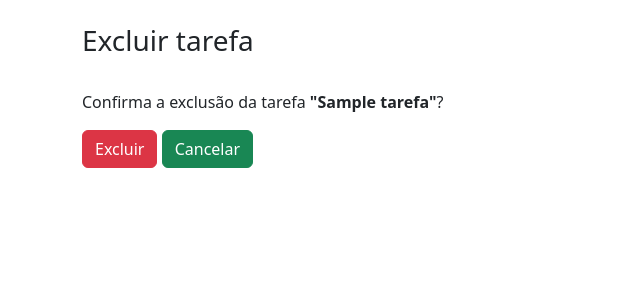
After one commit to luisribeiro1/python_crud, a Django app: page /excluir/1/ in a window 1280 px wide. The commit adds this page. Shown: the top 300 px of the page, without its empty margins (0-640 px from the left). Run offline with Django 5.2, Linux system fonts and the light colour scheme; tables that the repository leaves empty hold one stand-in row (values such as "Sample post").

Commit message:
28/08/2024 - Finalização dos botões de Editar e Excluir tarefas

```diff
--- /dev/null
+++ b/tarefas/projeto/app/templates/app_html/excluir_tarefa.html
@@ -0,0 +1,40 @@
+<!DOCTYPE html>
+<html lang="en">
+
+<head>
+    <meta charset="UTF-8">
+    <meta name="viewport" content="width=device-width, initial-scale=1.0">
+    <title>Tarefas</title>
+    <link rel="shortcut icon" href="#" />
+    <link rel="stylesheet" href="https://cdn.jsdelivr.net/npm/bootstrap-icons@1.11.3/font/bootstrap-icons.min.css">
+    <link href="https://cdn.jsdelivr.net/npm/bootstrap@5.3.3/dist/css/bootstrap.min.css" rel="stylesheet"
+        integrity="sha384-QWTKZyjpPEjISv5WaRU9OFeRpok6YctnYmDr5pNlyT2bRjXh0JMhjY6hW+ALEwIH" crossorigin="anonymous">
+</head>
+
+<style>
+    h3 {text-align: center;}
+</style>
+
+<body>
+
+    <div class="container mt-4">
+
+        <div class="mb-4 d-flex justify-content-between">
+
+            <h3>Excluir tarefa</h3>
+
+        </div>
+
+        <p>Confirma a exclusão da tarefa <strong>"{{ tarefa.titulo }}"</strong>?</p>
+
+        <form method="post" action="">
+            {% csrf_token %}
+            <button type="submit" class="btn btn-danger">Excluir</button>
+            <a href="{% url 'rotaTarefas' %}" class="btn btn-success">Cancelar</a>
+        </form>
+
+    </div>
+
+</body>
+
+</html>
--- a/tarefas/projeto/app/templates/app_html/lista_tarefas.html
+++ b/tarefas/projeto/app/templates/app_html/lista_tarefas.html
@@ -47,8 +47,8 @@
                 <td>{{ tarefa.responsavel }}</td>
                 <td>{{ tarefa.status|yesno:"Concluída,Não concluída" }}</td>
                 <td>
-                    <a href="#" class="me-3"><i class="bi bi-pencil-square"></i></a>
-                    <a href="#"><i class="bi bi-trash text-danger"></i></a>
+                    <a href="{% url 'rotaEditarTarefa' tarefa.id_tarefa %}" class="me-3"><i class="bi bi-pencil-square"></i></a>
+                    <a href="{% url 'rotaExcluirTarefa' tarefa.id_tarefa %}"><i class="bi bi-trash text-danger"></i></a>
                 </td>
             </tr>
             {% endfor %}
--- a/tarefas/projeto/app/urls.py
+++ b/tarefas/projeto/app/urls.py
@@ -1,8 +1,9 @@
 from django.urls import path
-from .views import listar_tarefas, criar_tarefa
+from .views import listar_tarefas, criar_tarefa, editar_tarefa, excluir_tarefa
 
 urlpatterns = [
-    path('', listar_tarefas, name='rotaTarefas'),
-    path('nova/', criar_tarefa, name='rotaNovaTarefa'),
-#    path('editar/', editar_tarefa, name='rotaEditarTarefa'),
+    path('', listar_tarefas, name="rotaTarefas"),
+    path('nova/', criar_tarefa, name="rotaNovaTarefa"),
+    path('editar/<int:id>/', editar_tarefa, name="rotaEditarTarefa"),
+    path('excluir/<int:id>/', excluir_tarefa, name="rotaExcluirTarefa"),
 ]
--- a/tarefas/projeto/app/views.py
+++ b/tarefas/projeto/app/views.py
@@ -1,4 +1,4 @@
-from django.shortcuts import render, redirect
+from django.shortcuts import render, redirect, get_object_or_404
 from .models import Tarefas
 from .forms import TarefaForm
 
@@ -22,3 +22,35 @@ def criar_tarefa(request):
 
 
     return render(request, 'app_html/form_tarefas.html', {'form': form})
+
+
+# Esta view recebe o parâmetro 'id' que foi definido na rota.
+def editar_tarefa(request, id):
+
+    # Buscar a tarefa onde o id_tarefa seja igual ao parâmetro 'id'
+    tarefa = get_object_or_404(Tarefas, id_tarefa=id)
+
+    if request.method == "POST":
+        form = TarefaForm(request.POST, instance=tarefa)
+        if form.is_valid():
+            form.save()
+            return redirect('rotaTarefas')
+
+
+    else:
+        form = TarefaForm(instance=tarefa)
+
+
+    return render(request, 'app_html/form_tarefas.html', {'form': form})
+
+
+def excluir_tarefa(request, id):
+
+    # Buscar a tarefa onde o id_tarefa seja igual ao parâmetro 'id'
+    tarefa = get_object_or_404(Tarefas, id_tarefa=id)
+
+    if request.method == "POST":
+        tarefa.delete()
+        return redirect('rotaTarefas')
+
+    return render(request, 'app_html/excluir_tarefa.html', {'tarefa': tarefa})
```
